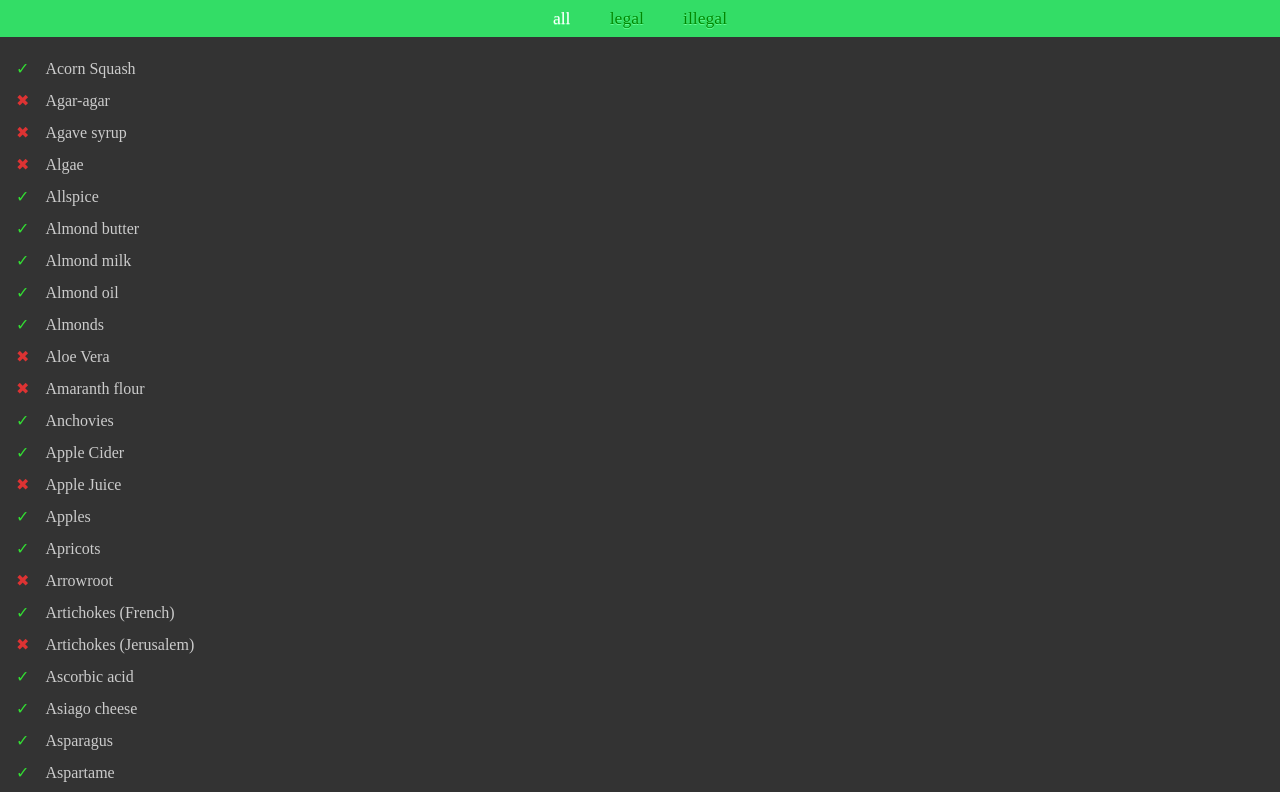
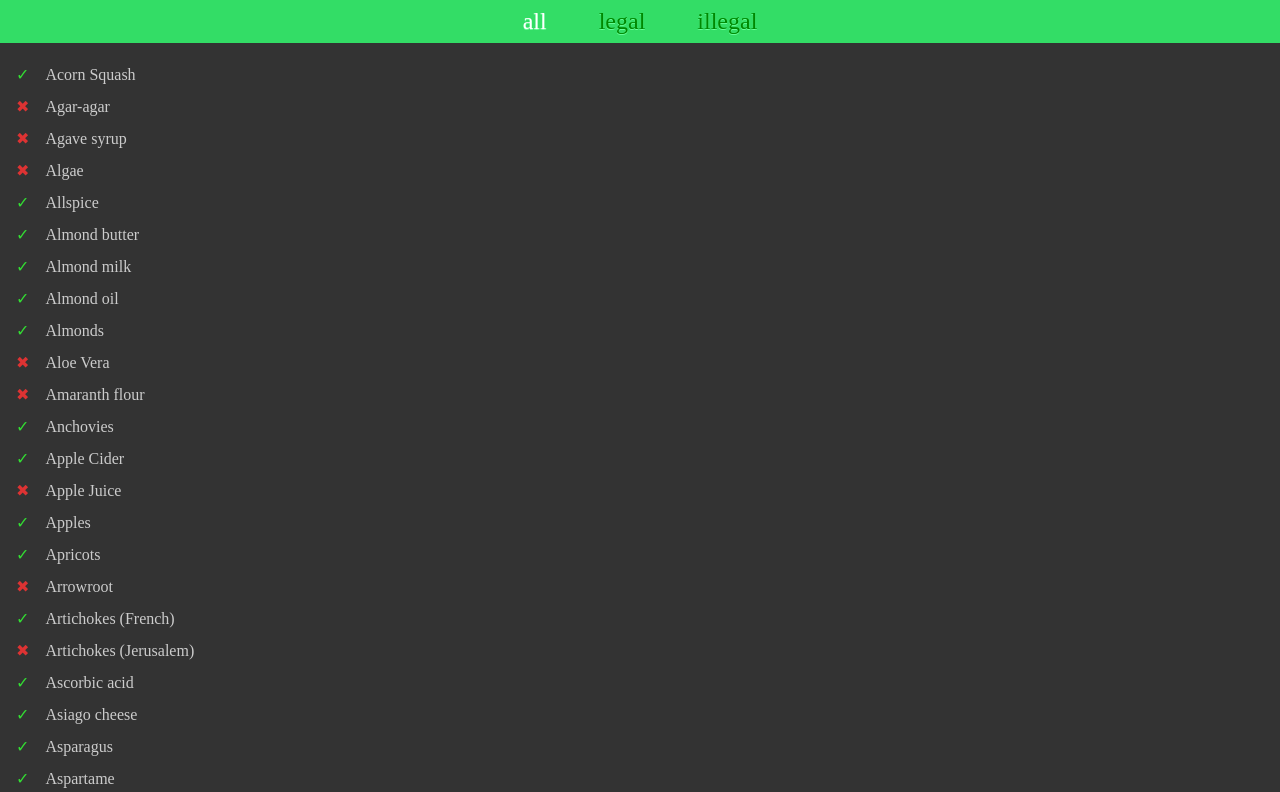
Before and after one commit to joelbirchler/munchings, a plain HTML site: page index.html in a window 1280 px wide. Shown: the top 792 px of the page. Drawn offline with Linux system fonts and the light colour scheme; a web font is replaced by a local one.

Commit message:
even bigger font size

```diff
--- a/style.css
+++ b/style.css
@@ -60,7 +60,7 @@ abbr, acronym
   color: #080;
   cursor: hand;
   cursor: pointer;
-  font-size: 110%;
+  font-size: 150%;
 }
 
 #nav li:hover { color: #030; }
```
